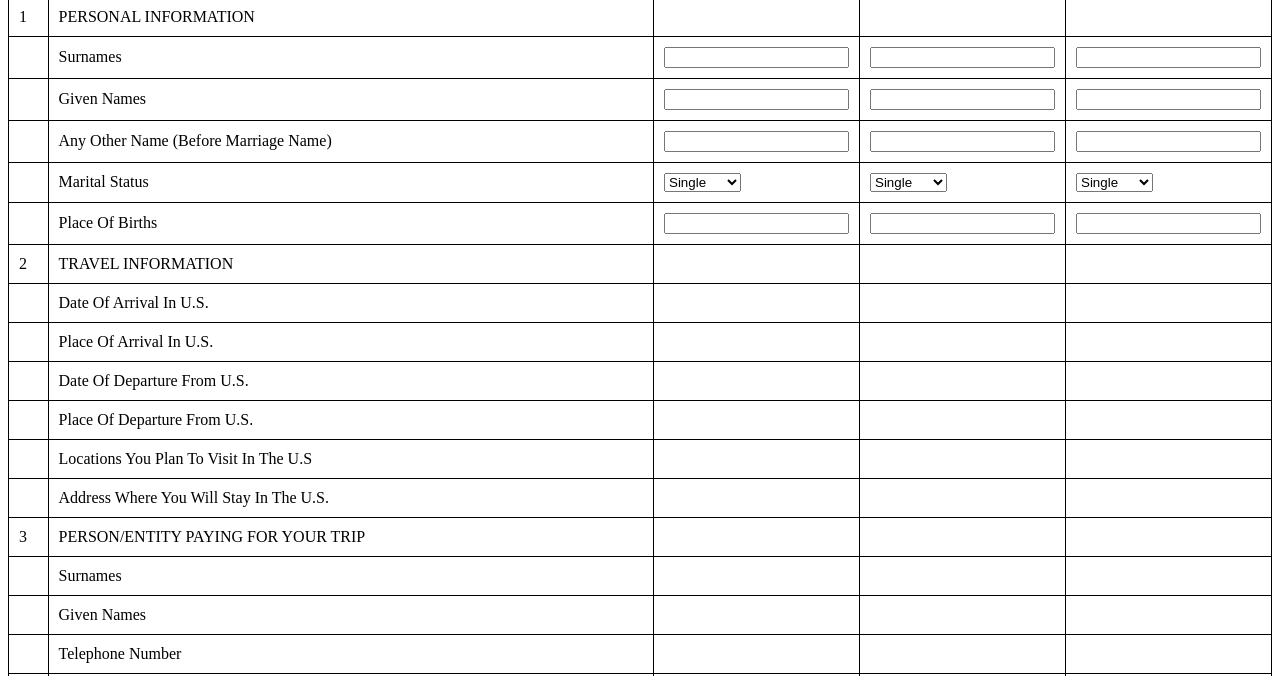
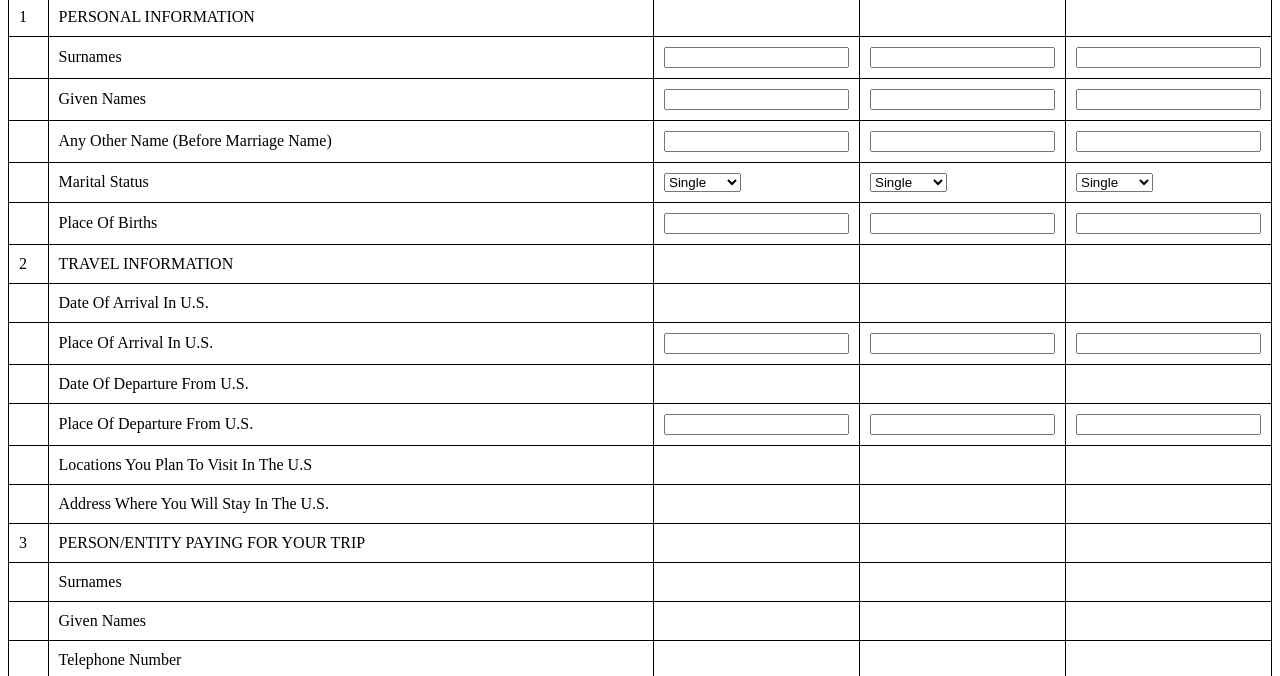
Before and after one commit to s7016075294/usa-visa-form, a plain HTML site: page index.html in a window 1280 px wide. Shown: the part 122-798 px from the top of the page. Drawn offline with Linux system fonts and the light colour scheme.

Commit message:
Update index.html

```diff
--- a/index.html
+++ b/index.html
@@ -107,9 +107,9 @@
             <tr>
                 <td></td>
                 <td>Place Of Arrival In U.S.</td>
-                <td></td>
-                <td></td>
-                <td></td>
+                <td><input type="text" name="main_Place Of Arrival In U.S"></td>
+                    <td><input type="text" name="member1_Place Of Arrival In U.S"></td>
+                    <td><input type="text" name="member2_Place Of Arrival In U.S"></td>
             </tr>
             <tr>
                 <td></td>
@@ -121,9 +121,9 @@
             <tr>
                 <td></td>
                 <td>Place Of Departure From U.S.</td>
-                <td></td>
-                <td></td>
-                <td></td>
+                 <td><input type="text" name="main_Place Of Departure From U.S."></td>
+                    <td><input type="text" name="member1_Place Of Departure From U.S."></td>
+                    <td><input type="text" name="member2_Place Of Departure From U.S."></td>
             </tr>
             <tr>
                 <td></td>
```
